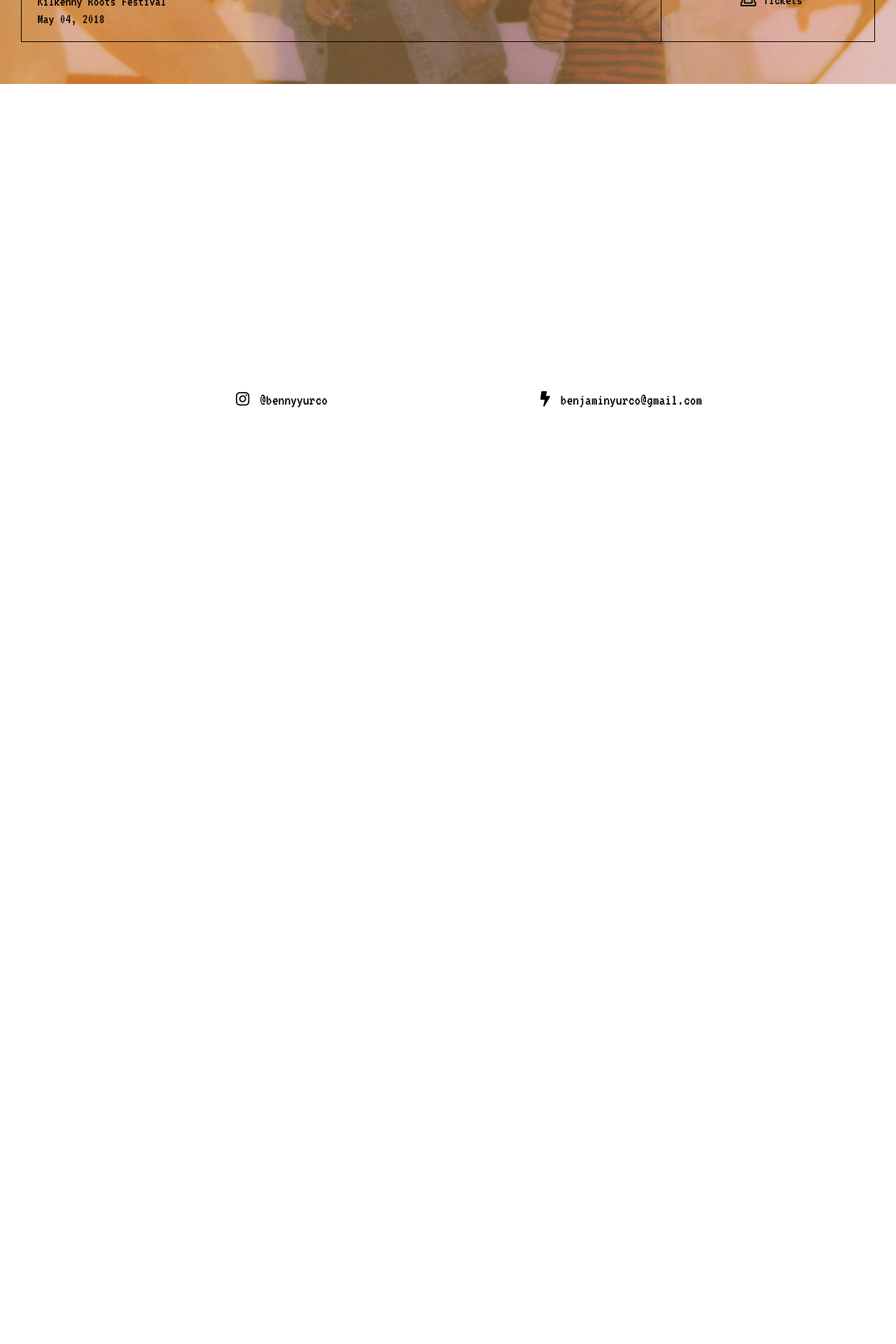
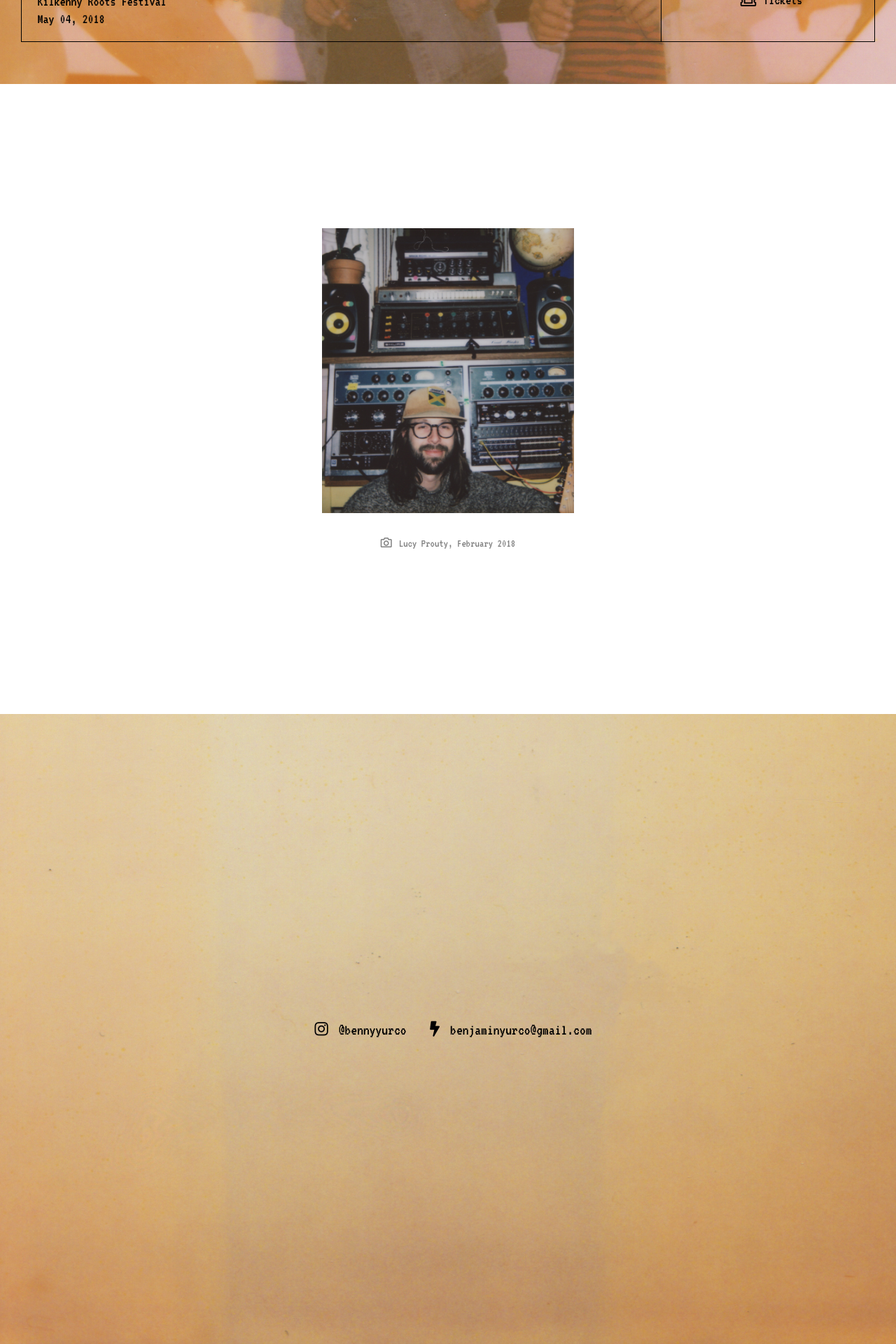
Before and after one commit to alder-studio/little-jamaica, a Jekyll site: the page built from index.html, in a window 1280 px wide. Shown: the part 3124-5044 px from the top of the page at 70% size. Built offline with Jekyll 4.4.1, drawn with Linux system fonts in a browser that asks for light colours; before the commit the page ends 4144 px from its top, so only the background shows below that.

Commit message:
Housekeeping

```diff
--- a/assets/site.css
+++ b/assets/site.css
@@ -52,6 +52,13 @@ html>body .content {
     display: block;
     width: 75%;
     max-width: 960px;
+    margin: 30px auto;
+}
+
+.lil-picture {
+    display: block;
+    width: 75%;
+    max-width: 360px;
     margin: 30px auto;
 }
 
@@ -156,8 +163,8 @@ html>body .content {
     background-size: cover;
 }
 
-#spotify {
-    background-image: url(/assets/images/little-jamaica-views.jpg);
+#footer {
+    background-image: url(/assets/images/sky.jpg);
     background-position: bottom;
     background-size: cover;
 }
--- a/index.html
+++ b/index.html
@@ -36,11 +36,16 @@ layout: default
     </div>
 
     <div class="row" id="bottom">
+        <div class="lil-picture">
+            <div class="image"><img src="/assets/images/benny-face.png"></div>
+            <div class="caption"><i class="far fa-camera"></i><p>Lucy Prouty, February 2018</p></div>
+        </div>
+    </div>
+
+    <div class="row" id="footer">
         <div class="contact">
             <div class="contact-link">
-                <a href="https://www.instagram.com/bennyyurco/"><i class="fab fa-instagram"></i>@bennyyurco</a></p>
-            </div>
-            <div class="contact-link">
+                <p><a href="https://www.instagram.com/bennyyurco/"><i class="fab fa-instagram"></i>@bennyyurco</a></p>
                 <p><i class="fas fa-bolt"></i>benjaminyurco@gmail.com</p>
             </div>
         </div>
```
Also changed, not shown: assets/images/benny-face.png (added), assets/images/sky.jpg (added).
